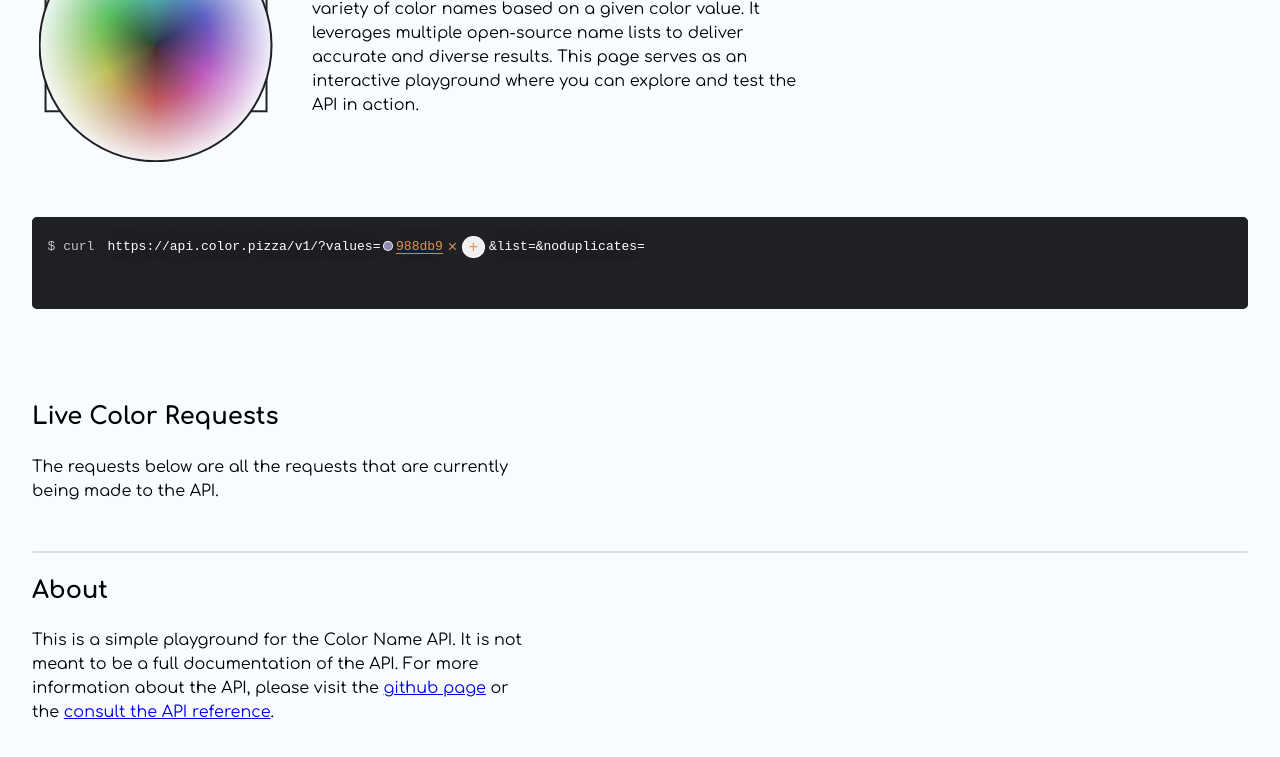
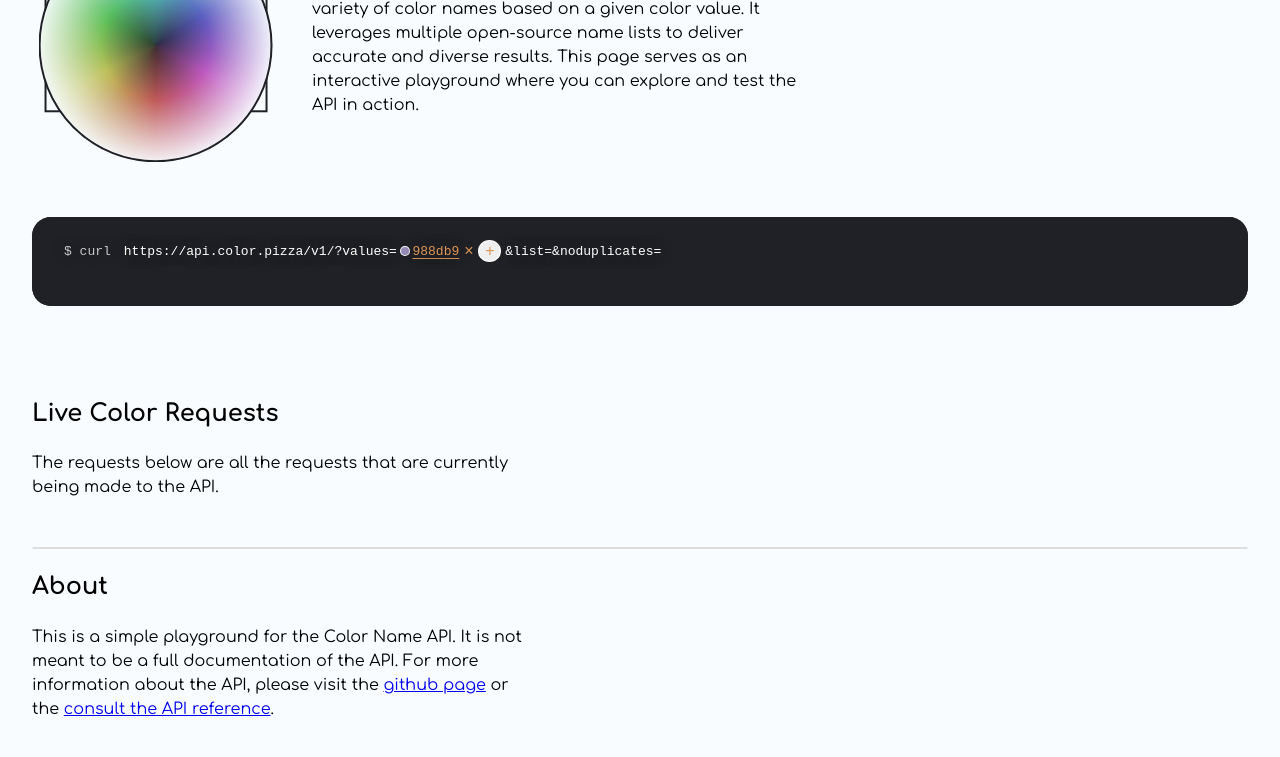
Before and after one commit to meodai/color-name-api, a website: page gh-pages/index.html in a window 1280 px wide. Shown: the part 111-868 px from the top of the page. Drawn offline with nearby package versions, Linux system fonts and the light colour scheme; no server answers.

Commit message:
nicer ui

```diff
--- a/gh-pages/style.css
+++ b/gh-pages/style.css
@@ -164,7 +164,7 @@ pre {
   background-color: #202126;
   color: #fff;
   position: relative;
-  border-radius: 5px;
+  border-radius: 1.2rem;
   overflow: clip;
 
   margin-bottom: 1rem;
@@ -179,7 +179,7 @@ pre {
   top: 0;
   z-index: 10;
   font-family: monospace;
-  padding: 1.2em;
+  padding: 1.25rem 2rem 0.5rem 2rem;
   border-radius: 5px;
   display: flex;
   flex-wrap: wrap;
@@ -295,7 +295,7 @@ pre {
 #json-viewer {
   background: #202126;
   border-radius: 5px;
-  padding: 2vmin;
+  padding: 0 2rem 2rem;
 }
 
 .live-requests {
```
